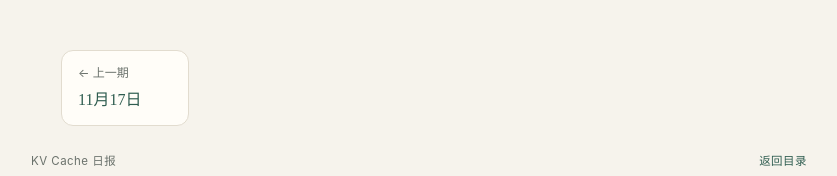
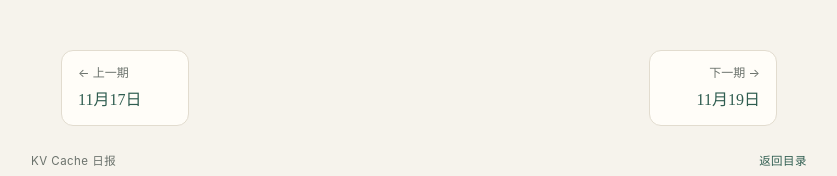
Before and after one commit to LuJiaxun/kv-cache-daily, a plain HTML site: page days/2026-11-18.html in a window 1280 px wide. Shown: the part 9533-9709 px from the top of the page, without its empty margins (221-1058 px from the left). Drawn offline with Linux system fonts and the light colour scheme.

Commit message:
deploy: days/2026-11-18.html

```diff
--- a/days/2026-11-18.html
+++ b/days/2026-11-18.html
@@ -332,7 +332,7 @@
 这与之前收录的 <em>Close Enough is Nowhere Near</em>（零训练跨模型 KV 替换不成立）形成有意思的对照：
 <strong>KV 不能直接换，但状态包可以</strong>。</p>
 </main>
-<nav class="pager"><a class="pager-link" href="2026-11-17.html"><span class="dir">← 上一期</span><span class="d">11月17日</span></a></nav>
+<nav class="pager"><a class="pager-link" href="2026-11-17.html"><span class="dir">← 上一期</span><span class="d">11月17日</span></a><a class="pager-link next" href="2026-11-19.html"><span class="dir">下一期 →</span><span class="d">11月19日</span></a></nav>
 <footer class="footer"><span>KV Cache 日报</span><a href="../index.html">返回目录</a></footer>
 
 <script src="../assets/app.js" defer></script>
```
